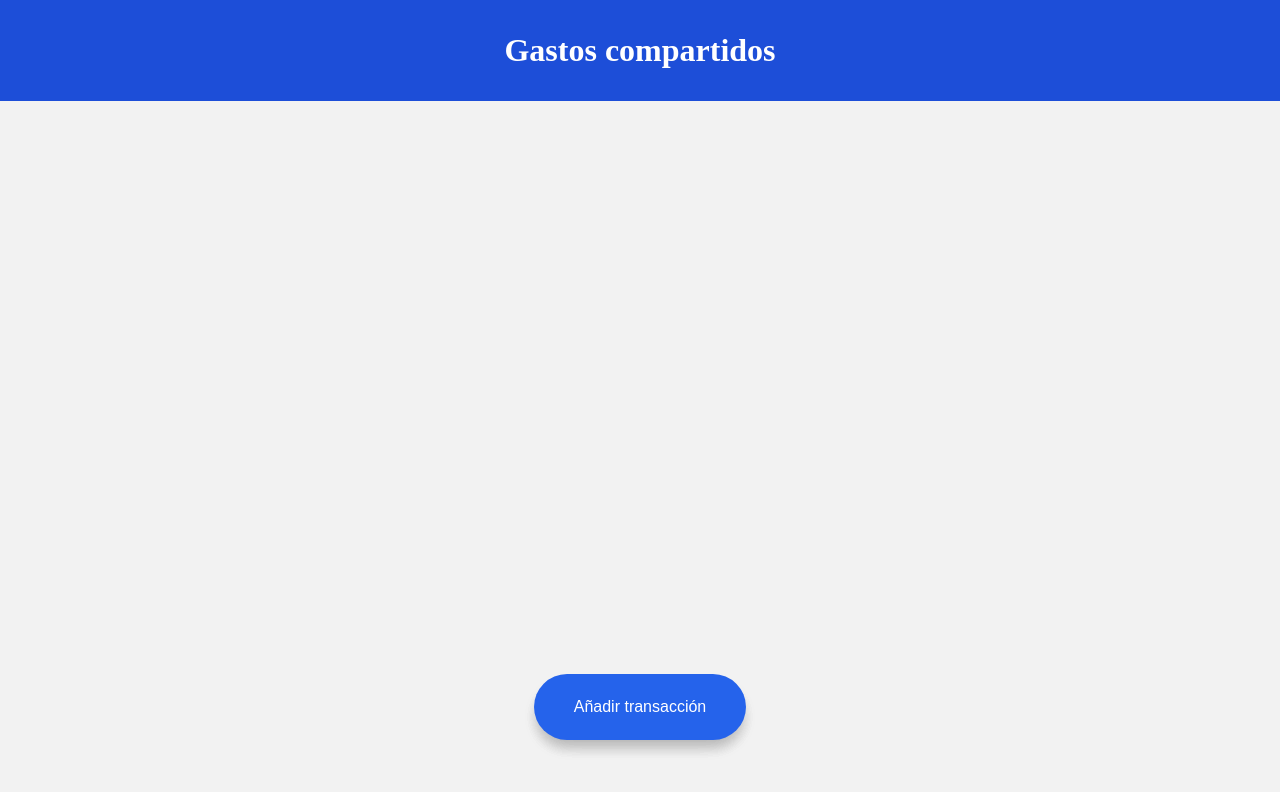
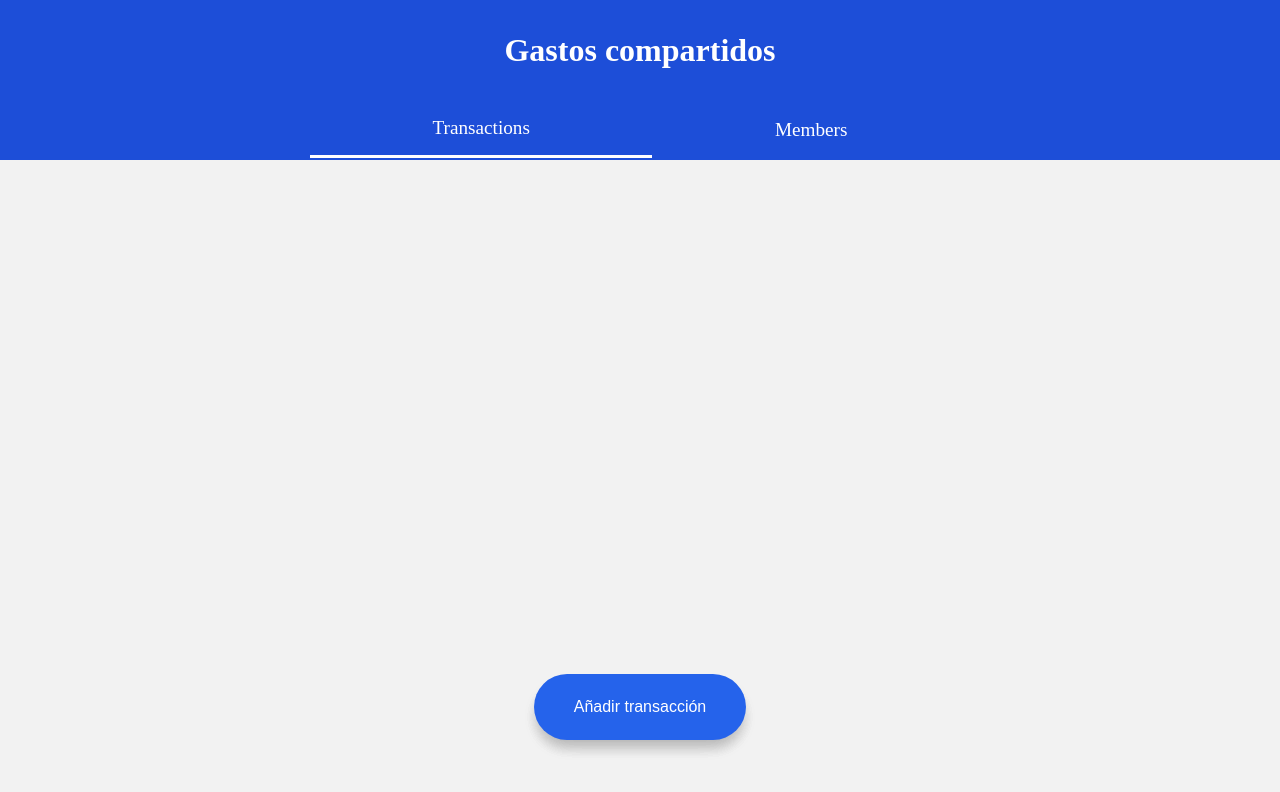
Before and after one commit to moratojoan/frontend-technical-challenge-shared-expenses, an Angular app: page / in a window 1280 px wide. Shown: the top 792 px of the page. Built offline with nearby package versions, Linux system fonts and the light colour scheme.

Commit message:
add navigation between sections

```diff
--- a/src/app/app.component.css
+++ b/src/app/app.component.css
@@ -7,45 +7,42 @@ header {
   color: rgb(var(--white));
 }
 
-main {
+nav {
+  background-color: rgb(var(--blue-700));
+  color: rgb(var(--white));
+}
+
+ul {
   display: flex;
-  flex-direction: column;
+  justify-content: center;
   align-items: center;
   max-width: var(--max-width);
   margin: auto;
-  padding: 2rem 0;
-  gap: 2rem;
+  padding-bottom: 2px;
 }
 
-ol {
-  width: 100%;
-  background-color: rgb(var(--white));
-  box-shadow: var(--shadow-section);
-  border-radius: var(--border-radius-small);
+ul > li {
+  padding: 1rem 0;
+  cursor: pointer;
+  flex-grow: 1;
+  text-align: center;
+  font-size: 1.2rem;
 }
 
-button {
-  position: fixed;
-  bottom: 60px;
+ul > li.active {
+  border-bottom: 3px solid rgb(var(--white));
+}
 
-  font-size: 1rem;
-  padding: 1.5rem 2.5rem;
-  border-radius: 3rem;
-  outline: none;
-  border: none;
-  box-shadow: var(--shadow-floating-button);
-  white-space: nowrap;
-  height: fit-content;
-  width: fit-content;
-
-  color: rgb(var(--white));
+ul > li:hover {
   background-color: rgb(var(--blue-600));
 }
-button:hover {
-  background-color: rgb(var(--blue-700));
+
+ul > li:active {
+  background-color: rgb(var(--blue-500));
 }
 
-button:active {
-  background-color: rgb(var(--blue-800));
-  box-shadow: none;
+main {
+  max-width: var(--max-width);
+  margin: auto;
+  padding: 2rem 0;
 }
--- a/src/app/app.component.html
+++ b/src/app/app.component.html
@@ -1,13 +1,26 @@
 <header>
   <h1>Gastos compartidos</h1>
 </header>
+<div>
+  <nav>
+    <ul>
+      <li
+        (click)="handleSelectSection('transactions')"
+        [class.active]="sectionSelected === 'transactions'">
+        Transactions
+      </li>
+      <li
+        (click)="handleSelectSection('members')"
+        [class.active]="sectionSelected === 'members'">
+        Members
+      </li>
+    </ul>
+  </nav>
+</div>
 <main>
-  @if (transactions.length > 0) {
-    <ol>
-      @for (transaction of transactions; track transaction.id) {
-        <transaction-item [transaction]="transaction"></transaction-item>
-      }
-    </ol>
+  @if(sectionSelected === "transactions") {
+    <transactions-section />
+  } @else if (sectionSelected === "members") {
+    <div>Members sections</div>
   }
-  <button>Añadir transacción</button>
 </main>
--- a/src/app/app.component.ts
+++ b/src/app/app.component.ts
@@ -1,24 +1,19 @@
-import { Component, OnInit, inject } from '@angular/core';
-import { Transaction } from './domain/models/expense.model';
-import { TransactionItemComponent } from './components/transaction-item/transaction-item.component';
-import { GetAllTransactionsUseCase } from './application/get-all-transactions-use-case';
+import { Component } from '@angular/core';
+import { TransactionsSectionComponent } from './components/transactions-section/transactions-section.component';
+
+type AppSection = 'transactions' | 'members';
 
 @Component({
   selector: 'app-root',
   standalone: true,
-  imports: [TransactionItemComponent],
+  imports: [TransactionsSectionComponent],
   templateUrl: './app.component.html',
   styleUrl: './app.component.css',
 })
-export class AppComponent implements OnInit {
-  transactions: Transaction[] = [];
-  getAllTransactions = inject(GetAllTransactionsUseCase);
+export class AppComponent {
+  sectionSelected: AppSection = 'transactions';
 
-  ngOnInit(): void {
-    this.getAllTransactions.execute().subscribe({
-      next: (transactions) => {
-        this.transactions = transactions;
-      },
-    });
+  handleSelectSection(section: AppSection) {
+    this.sectionSelected = section;
   }
 }
--- /dev/null
+++ b/src/app/components/transactions-section/transactions-section.component.css
@@ -0,0 +1,39 @@
+:host {
+  width: 100%;
+  display: flex;
+  flex-direction: column;
+  align-items: center;
+}
+
+ol {
+  width: 100%;
+  background-color: rgb(var(--white));
+  box-shadow: var(--shadow-section);
+  border-radius: var(--border-radius-small);
+}
+
+button {
+  position: fixed;
+  bottom: 60px;
+
+  font-size: 1rem;
+  padding: 1.5rem 2.5rem;
+  border-radius: 3rem;
+  outline: none;
+  border: none;
+  box-shadow: var(--shadow-floating-button);
+  white-space: nowrap;
+  height: fit-content;
+  width: fit-content;
+
+  color: rgb(var(--white));
+  background-color: rgb(var(--blue-600));
+}
+button:hover {
+  background-color: rgb(var(--blue-700));
+}
+
+button:active {
+  background-color: rgb(var(--blue-800));
+  box-shadow: none;
+}
--- /dev/null
+++ b/src/app/components/transactions-section/transactions-section.component.html
@@ -0,0 +1,8 @@
+@if (transactions.length > 0) {
+  <ol>
+    @for (transaction of transactions; track transaction.id) {
+      <transaction-item [transaction]="transaction"></transaction-item>
+    }
+  </ol>
+}
+<button>Añadir transacción</button>
--- /dev/null
+++ b/src/app/components/transactions-section/transactions-section.component.ts
@@ -0,0 +1,24 @@
+import { Component, OnInit, inject } from '@angular/core';
+import { Transaction } from '../../domain/models/expense.model';
+import { GetAllTransactionsUseCase } from '../../application/get-all-transactions-use-case';
+import { TransactionItemComponent } from '../transaction-item/transaction-item.component';
+
+@Component({
+  selector: 'transactions-section',
+  standalone: true,
+  imports: [TransactionItemComponent],
+  templateUrl: './transactions-section.component.html',
+  styleUrl: './transactions-section.component.css',
+})
+export class TransactionsSectionComponent implements OnInit {
+  transactions: Transaction[] = [];
+  getAllTransactions = inject(GetAllTransactionsUseCase);
+
+  ngOnInit(): void {
+    this.getAllTransactions.execute().subscribe({
+      next: (transactions) => {
+        this.transactions = transactions;
+      },
+    });
+  }
+}
```
Also changed, not shown: 2 other files (tests, documents, lock files or other folders).
